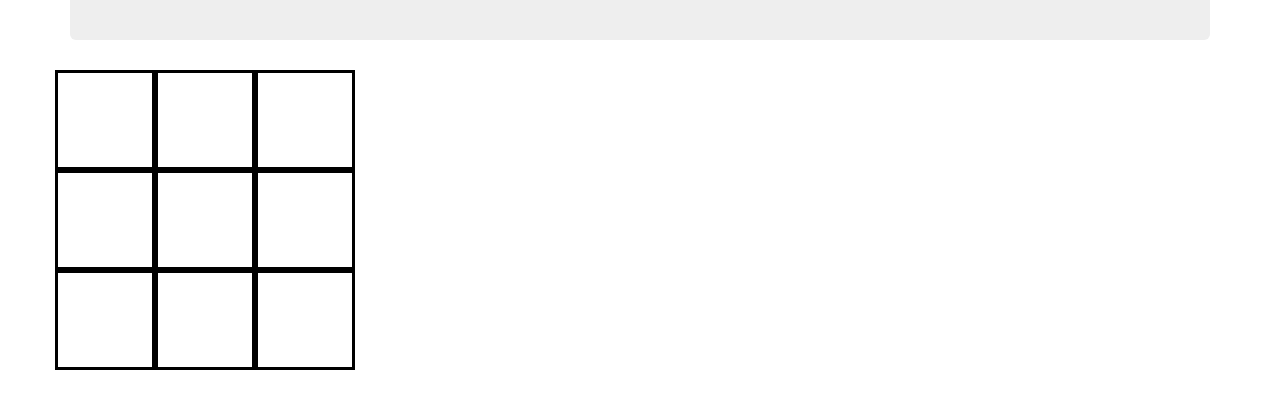
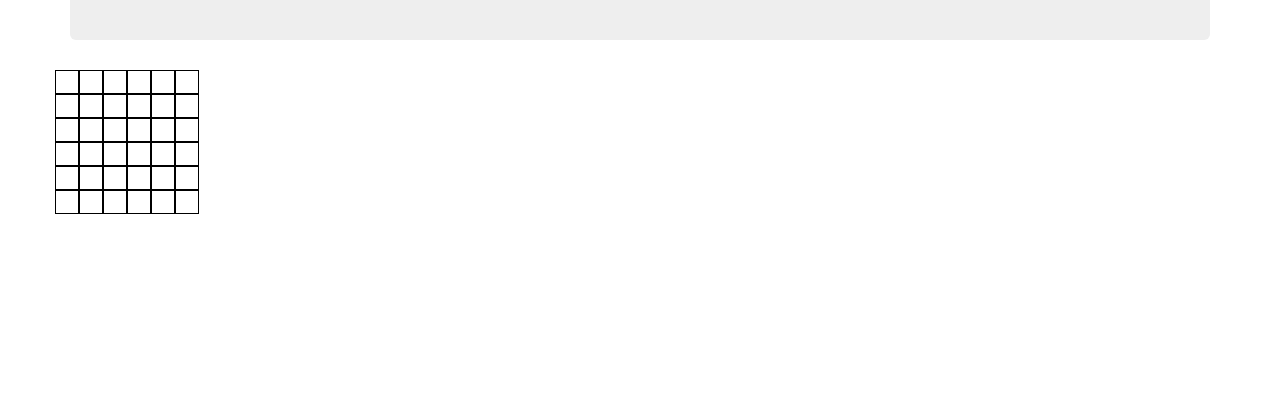
Before and after one commit to nsanders9022/Minesweeper, a plain HTML site: page index.html in a window 1280 px wide. Shown: the part 155-564 px from the top of the page. Drawn offline with Linux system fonts and the light colour scheme.

Commit message:
make the grid 6x6 and add our first expanding loop

```diff
--- a/css/styles.css
+++ b/css/styles.css
@@ -1,7 +1,8 @@
 .cell {
-  border: 3px solid black;
-  height: 100px;
-  width: 100px;
+  border: 1px solid black;
+  height: 24px;
+  width: 24px;
+  float:left;
 }
 
 .clicked-on {
--- a/index.html
+++ b/index.html
@@ -14,37 +14,88 @@
       <h1>Minesweeper</h1>
     </div>
     <div class="minesweeper-game">
-      <div class="row">
-        <div class="col-md-4 cell" id="0">
-
+      <div class="row" id="row1">
+        <div class="cell" id="0">
         </div>
-        <div class="col-md-4 cell" id="1">
-
+        <div class="cell" id="1">
         </div>
-        <div class="col-md-4 cell" id="2">
-
+        <div class="cell" id="2">
+        </div>
+        <div class="cell" id="3">
+        </div>
+        <div class="cell" id="4">
+        </div>
+        <div class="cell" id="5">
         </div>
       </div>
-      <div class="row">
-        <div class="col-md-4 cell" id="3">
-
+      <div class="row" id="row2">
+        <div class="cell" id="6">
         </div>
-        <div class="col-md-4 cell" id="4">
-
+        <div class="cell" id="7">
         </div>
-        <div class="col-md-4 cell" id="5">
-
+        <div class="cell" id="8">
+        </div>
+        <div class="cell" id="9">
+        </div>
+        <div class="cell" id="10">
+        </div>
+        <div class="cell" id="11">
         </div>
       </div>
-      <div class="row">
-        <div class="col-md-4 cell" id="6">
-
+      <div class="row" id="row3">
+        <div class="cell" id="12">
         </div>
-        <div class="col-md-4 cell" id="7">
-
+        <div class="cell" id="13">
         </div>
-        <div class="col-md-4 cell" id="8">
-
+        <div class="cell" id="14">
+        </div>
+        <div class="cell" id="15">
+        </div>
+        <div class="cell" id="16">
+        </div>
+        <div class="cell" id="17">
+        </div>
+      </div>
+      <div class="row" id="row4">
+        <div class="cell" id="18">
+        </div>
+        <div class="cell" id="19">
+        </div>
+        <div class="cell" id="20">
+        </div>
+        <div class="cell" id="21">
+        </div>
+        <div class="cell" id="22">
+        </div>
+        <div class="cell" id="23">
+        </div>
+      </div>
+      <div class="row" id="row5">
+        <div class="cell" id="24">
+        </div>
+        <div class="cell" id="25">
+        </div>
+        <div class="cell" id="26">
+        </div>
+        <div class="cell" id="27">
+        </div>
+        <div class="cell" id="28">
+        </div>
+        <div class="cell" id="29">
+        </div>
+      </div>
+      <div class="row" id="row6">
+        <div class="cell" id="30">
+        </div>
+        <div class="cell" id="31">
+        </div>
+        <div class="cell" id="32">
+        </div>
+        <div class="cell" id="33">
+        </div>
+        <div class="cell" id="34">
+        </div>
+        <div class="cell" id="35">
         </div>
       </div>
     </div>
--- a/js/scripts.js
+++ b/js/scripts.js
@@ -98,7 +98,17 @@ $(document).ready(function() {
           break;
           //If you click on an empty space, it gains class "clicked-on"
         } else {
-          $(this).addClass("clicked-on");
+          //Down
+          for (i = $(this).attr("id"); i < cellArray.length; i += base) {
+            if (cellArray[i].adjValue === 0) {
+              $("#" + i).addClass("clicked-on");
+            } else {
+              $("#" + i).addClass("clicked-on");
+              $("#" + i).text(cellArray[i].adjValue);
+              break;
+            }
+          }
+          // $(this).addClass("clicked-on");
           //shows the adjacency value when a cell is clicked on
           if (cellArray[idValue].adjValue > 0) {
             $(this).text(cellArray[idValue].adjValue);
```
